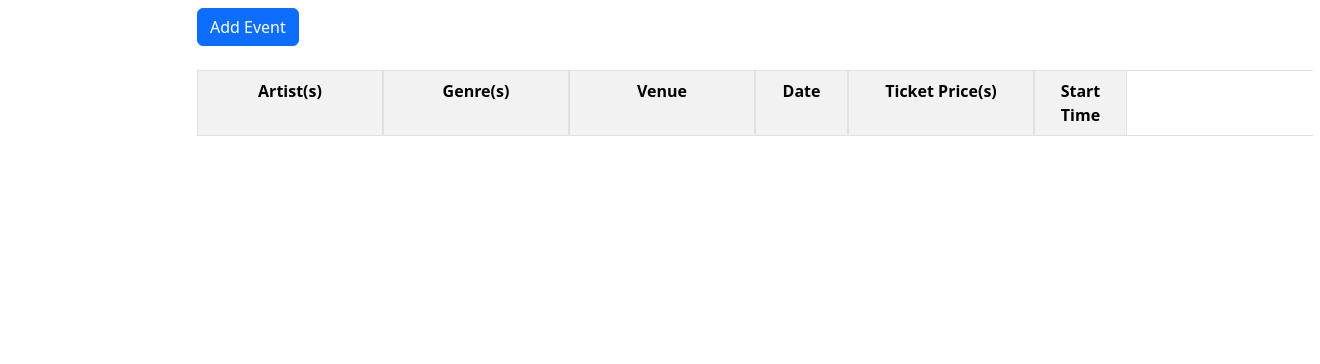
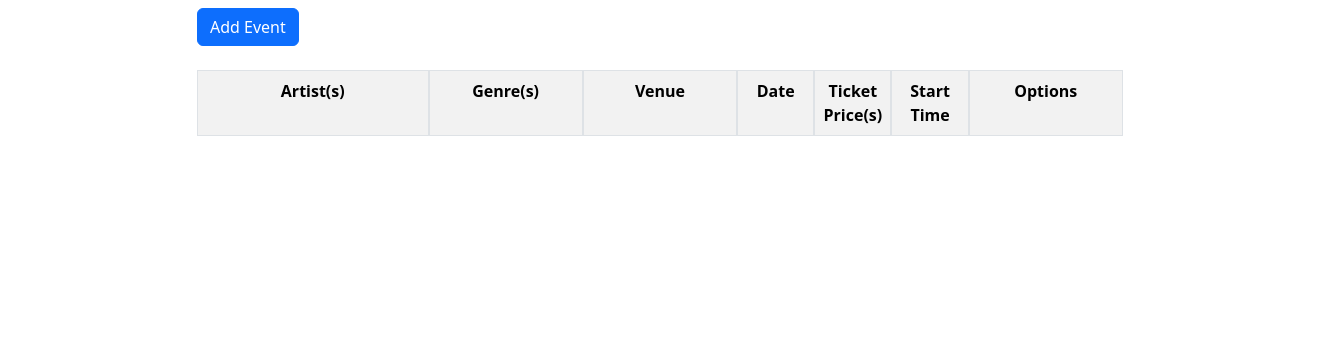
Before and after one commit to amalayil23/Web_Script_Final_G2, a Node server app: page /concertlist in a window 1320 px wide. Shown: the part 56-420 px from the top of the page. Run offline with Node 20, Linux system fonts and the light colour scheme; data that the repository does not hold is empty; some libraries are stand-ins or nearby versions.

Commit message:
Updated list.ejs

```diff
--- a/server/views/concert/list.ejs
+++ b/server/views/concert/list.ejs
@@ -2,7 +2,7 @@
 <% include ../partials/main_nav.ejs %>
 <main class="container">
     <div class="row">
-        <div class="offset-md-1 col-md-12">
+        <div class="offset-md-1 col-md-10">
             <h1><% title %> </h1>
             <a href="/concertlist/add" class="btn btn-primary"
             role="button"><i class="fas fa-plus-circle"></i> Add Event</a>
@@ -10,22 +10,23 @@
         <br>
         <table class="table table-bordered table-striped table-hover">
             <tr class="d-flex">
-                <th class="text-center col-2">Artist(s)</th>
+                <th class="text-center col-3">Artist(s)</th>
                 <th class="text-center col-2">Genre(s)</th>
                 <th class="text-center col-2">Venue</th>
                 <th class="text-center col-1">Date</th>
-                <th class="text-center col-2">Ticket Price(s)</th>
+                <th class="text-center col-1">Ticket Price(s)</th>
                 <th class="text-center col-1">Start Time</th>
+                <th class="text-center col-2">Options</th>
             </tr>
             <% for(let count=0;count<ConcertList.length;count++) { %>
             <tr class="d-flex">
-                <td class="text-center col-2"><%= ConcertList[count].Artist %></td>
+                <td class="text-center col-3"><%= ConcertList[count].Artist %></td>
                 <td class="text-center col-2"><%= ConcertList[count].Genre %></td>
                 <td class="text-center col-2"><%= ConcertList[count].Venue %></td>
                 <td class="text-center col-1"><%= ConcertList[count].Date %></td>
-                <td class="text-center col-2"><%= ConcertList[count].Ticket_Price %></td>
+                <td class="text-center col-1"><%= ConcertList[count].Ticket_Price %></td>
                 <td class="text-center col-1"><%= ConcertList[count].Start_Time %></td>
-                <td class="text-center col-2">
+                <td class="text-center col-1">
                     <a href="/concertlist/edit/<%= ConcertList[count]._id %>"
                         class="btn btn-primary btn-sm">
                         <i class="fas fa-pencil-alt"></i> Edit
```
